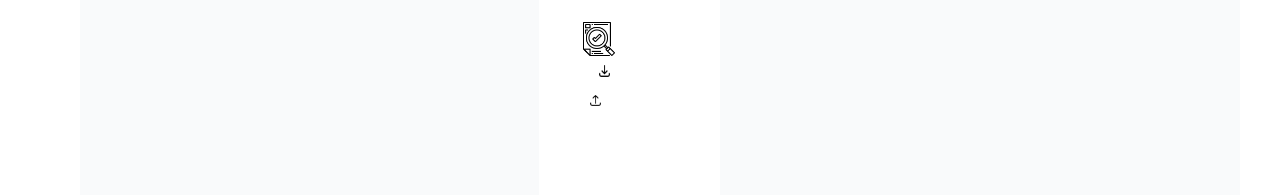
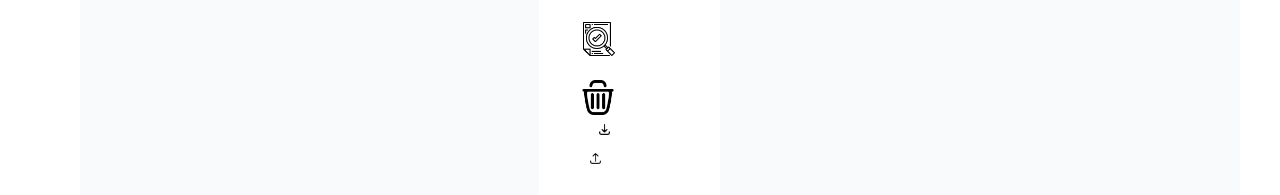
Before and after one commit to AndresLeOrozco/proyecto-ofs, a Next.js app: page / in a window 1280 px wide. Shown: the part 241-436 px from the top of the page. Built offline with nearby package versions, Linux system fonts and the light colour scheme.

Commit message:
Adding the clear button

```diff
--- a/src/app/globals.css
+++ b/src/app/globals.css
@@ -30,7 +30,7 @@
   width: 100%;
 }
 
-.btn-save, .btn-upload, .btn-compile{
+.btn-save, .btn-upload, .btn-compile, .btn-clear{
   width: 50%;
   cursor: pointer;
   margin: 4px;
--- a/src/app/page.jsx
+++ b/src/app/page.jsx
@@ -17,11 +17,13 @@ import {
   RequestButtom,
   RetrieveButton,
   SaveButton,
+  ClearButton
 } from "@/components/Buttons"
 import { useState,useEffect } from "react"
 import Image from "next/image"
 import play from '../../public/images/play.png'
 import evaluate from '../../public/images/evaluation.png'
+import clear from '../../public/images/clear.png'
 
 
 const Home = () => {
@@ -63,6 +65,14 @@ const Home = () => {
 
   const regex = /\w+/g
 
+  /*
+    Function that set/clear all textareas after click on the ClickButton.
+  */
+
+  const handleClickClear = () => {
+    setTextareaText([""])
+  }
+
 
   /*
     Component that contains the REACT (JSX) code of the body the app
@@ -102,6 +112,14 @@ const Home = () => {
                  className="img-play"
                />
              </RequestButtom>
+             <ClearButton
+               clickEvent={handleClickClear}
+             >
+               <Image
+                 src={clear}
+                 className="img-play"
+               />
+             </ClearButton>
              <SaveButton processData={{ text: textareaText[0] }} url="script" setFileSaved={{ setFile: setFileSaved, fileName: FileSaved }} placeholder="Save File">
 
              </SaveButton>
--- a/src/components/Buttons.jsx
+++ b/src/components/Buttons.jsx
@@ -35,6 +35,20 @@ export const RequestButtom = ({ children, afterProcess, url, processData, placeh
                 Post(processData, url, afterProcess)
             }}
             title = {placeholder}
+        >
+            {children}
+        </buttom>
+
+    )
+}
+
+
+export const ClearButton = ({ children, clickEvent}) => {
+    return (
+
+        <buttom
+            className="btn-clear"
+            onClick={clickEvent}
         >
             {children}
         </buttom>
```
Also changed, not shown: public/images/clear.png (added).
